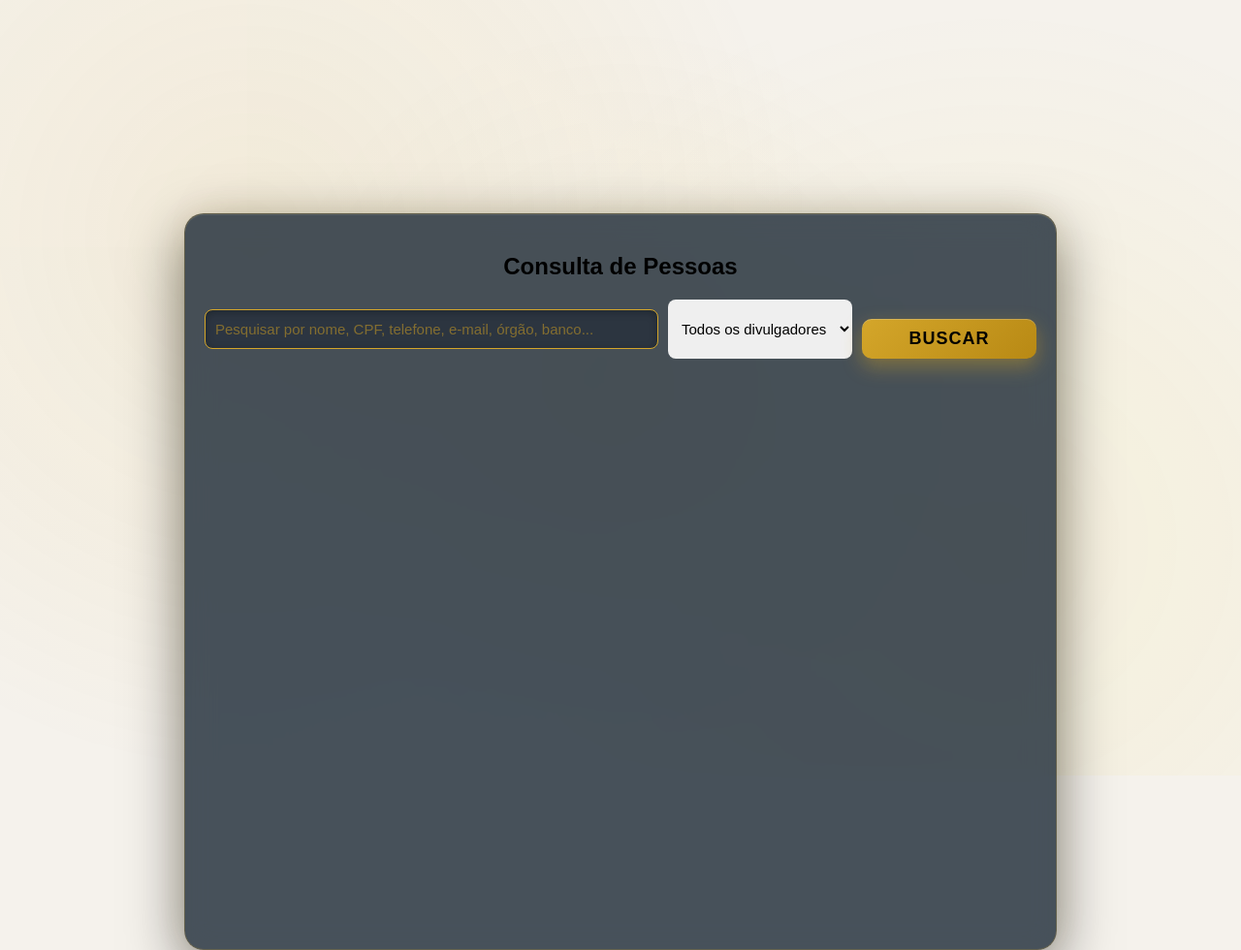
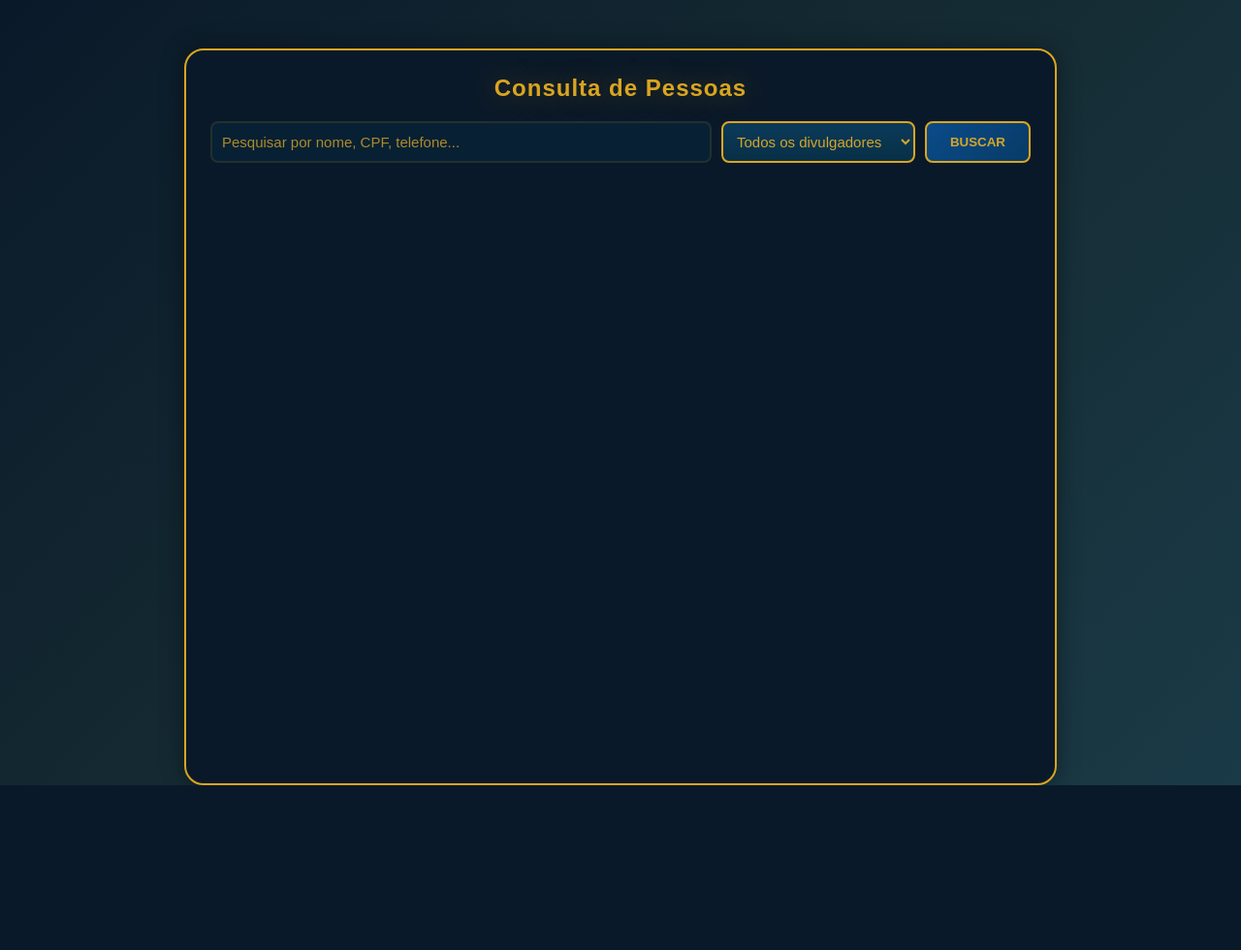
Before and after one commit to projetoautomacaoprime-byte/automacao_do_trampo, a Python web app: template templates/consulta.html in a window 1280 px wide. Shown: the whole page at 97% size. After the commit the page ends 810 px from the top, so only its background shows below. Run offline with Jinja, Linux system fonts and the light colour scheme; the template is opened without the code that fills it: most values are stand-ins (such as "Sample title", 1, 10 or a date in 2020).

Commit message:
Separação do CSS do Html da consulta. Novo CSS

```diff
--- a/static/css/consulta.css
+++ b/static/css/consulta.css
@@ -1,136 +1,182 @@
+* {
+  margin: 0;
+  padding: 0;
+  box-sizing: border-box;
+}
+
 body {
   font-family: Arial, sans-serif;
-  background: #f5f2ec;
+  background: linear-gradient(135deg, #0a1929 0%, #152B33 50%, #1a3a47 100%);
   min-height: 100vh;
-  margin: 0;
-  padding: 0;
   display: flex;
   justify-content: center;
   align-items: flex-start;
 }
 
-.container {
+.page-wrapper {
+  width: 100%;
+  display: flex;
+  justify-content: center;
+  padding-top: 50px;
+}
+
+/* Conteiner */
+.prime-container {
+  background: #0a1929;
+  border-radius: 20px;
   width: 100%;
   max-width: 900px;
   height: 95vh;
   margin: 0 auto;
-  box-sizing: border-box;
-  padding: 20px;
+  box-shadow: 0 0 25px rgba(0,0,0,0.4);
+  border: 2px solid #DAA520; /* borda dourada */
+  backdrop-filter: blur(3px);
+  padding: 25px;
   overflow: hidden;
 }
 
-#clientes-container {
-    max-height: calc(95vh - 220px);
-    overflow-y: auto;
+.prime-container h2 {
+  color: #DAA520;
+  text-align: center;
+  text-shadow: 0 0 30px rgba(218, 165, 32, 0.4);
+  margin-bottom: 20px;
+  letter-spacing: 1px;
 }
 
-#clientes-container::-webkit-scrollbar-thumb {
-    background: #d4a62a;
-    border-radius: 10px;
-}
 /* Caixa de busca */
-.search-box {
-  background: #3e4750;
-  border-radius: 14px;
-  box-shadow: 0 20px 60px rgba(0,0,0,0.25);
-  padding: 25px 20px;
-  text-align: center;
-  margin-bottom: 20px;
-}
-
-.search-box h2 {
-  color: #000;
-  margin-bottom: 15px;
-}
-
-.search-row {
+.search-area {
   display: flex;
   flex-wrap: wrap;
   justify-content: center;
   gap: 10px;
+  margin-bottom: 18px;
 }
 
-.search-row input {
+.search-area input {
+  background: #082033;
+  color: #d4a62a;
   flex: 1;
   min-width: 220px;
   padding: 10px;
   border-radius: 8px;
-  border: 1px solid #d4a62a;
+  border: 2px solid rgba(218,165,32,0.12);
   font-size: 15px;
+  transition: box-shadow 220ms ease, transform 160ms ease;
+}
+.search-area input:focus {
+  outline: none;
+  box-shadow: 0 6px 20px rgba(0,0,0,0.5);
+  transform: translateY(-2px);
 }
 
-.search-row select {
+.search-area input::placeholder {
+  color: #d4a62a;   /* Placeholder dourado */
+  opacity: 0.8;
+}
+
+/* Select: fundo azul e borda dourada conforme pediu */
+.search-area select {
   padding: 10px;
   border-radius: 8px;
-  border: none;
   font-size: 15px;
+  background: linear-gradient(180deg, #0b3a5a 0%, #083047 100%);
+  color: #d4a62a; /* letras douradas internas */
+  border: 2px solid #DAA520; /* borda dourada */
+  min-width: 200px;
 }
 
-.search-row button {
-  background: linear-gradient(135deg, #d4a62a, #b88914);
-  border: none;
+/* Botão Buscar (com animação) */
+.search-btn {
+  background: linear-gradient(135deg, #0a4b8a 0%, #083b66 100%);
+  border: 2px solid #DAA520;
+  color: #d4a62a;
+  transition: transform 160ms ease, box-shadow 160ms ease;
   padding: 10px 24px;
   font-weight: bold;
-  border-radius: 10px;
+  border-radius: 8px;
   cursor: pointer;
-  color: #000;
+}
+.search-btn:hover {
+  transform: translateY(-3px);
+  box-shadow: 0 8px 24px rgba(0,0,0,0.4), 0 0 10px rgba(218,165,32,0.12);
+}
+.search-btn:active {
+  transform: translateY(0);
 }
 
-/* Área de resultados com scroll */
+/* Card de resultado */
+.result-card {
+  background-color: rgba(255,255,255,0.03);
+  border-radius: 12px;
+  border-left: 4px solid #DAA520;
+  width: 95%;
+  margin: 10px auto;
+  padding: 14px;
+  box-shadow: 0 8px 20px rgba(0,0,0,0.15);
+  text-align: left;
+  font-size: 14px;
+  animation: fadeIn 320ms ease both;
+}
+
+/* inputs em edição */
+.edit-input {
+  padding: 6px 8px;
+  border-radius: 6px;
+  border: 1px solid rgba(218,165,32,0.15);
+  background: #071823;
+  color: #d4a62a;
+}
+
+/* botões editar / salvar */
+.btn-editar,
+.btn-salvar {
+  background: linear-gradient(180deg, #05202a, #0b3a5a);
+  color: #d4a62a;
+  border: 2px solid #DAA520;
+  border-radius: 8px;
+  padding: 8px 18px;
+  font-weight: bold;
+  cursor: pointer;
+  transition: transform 140ms ease, box-shadow 140ms ease;
+  margin-right: 8px;
+}
+.btn-editar:hover,
+.btn-salvar:hover {
+  transform: translateY(-2px);
+  box-shadow: 0 6px 18px rgba(0,0,0,0.35);
+}
+
+/* Load more */
+.load-more-btn {
+  display: block;
+  margin: 18px auto;
+  padding: 12px 25px;
+  background: linear-gradient(135deg, #0a4b8a 0%, #083b66 100%);
+  color: #d4a62a;
+  border-radius: 8px;
+  border: 2px solid #DAA520;
+  cursor: pointer;
+  font-size: 15px;
+  font-weight: bold;
+  transition: transform 160ms ease, box-shadow 160ms ease;
+}
+.load-more-btn:hover {
+  transform: translateY(-3px);
+  box-shadow: 0 8px 24px rgba(0,0,0,0.35);
+}
+
+/* container de clientes com scrollbar fina */
 #clientes-container {
+  max-height: 60vh;
+  overflow-y: auto;
   display: flex;
   flex-direction: column;
   gap: 15px;
-  margin-top: 15px;
-  max-height: 65vh;
-  overflow-y: auto;
-  padding-right: 4px;
+  padding-right: 8px;
 }
 
-#clientes-container::-webkit-scrollbar {
-  width: 6px;
+/* animações */
+@keyframes fadeIn {
+  from { opacity: 0; transform: translateY(10px); }
+  to   { opacity: 1; transform: translateY(0); }
 }
-
-#clientes-container::-webkit-scrollbar-thumb {
-  background: #c9a227;
-  border-radius: 10px;
-}
-
-/* Cards */
-.card {
-  background: #ffffff;
-  border-radius: 12px;
-  padding: 14px;
-  box-shadow: 0 8px 20px rgba(0,0,0,0.15);
-  font-size: 14px;
-}
-
-.card p {
-  margin: 3px 0;
-  text-align: center;
-}
-
-.card strong {
-  color: #000;
-}
-
-.btn-editar,
-.btn-salvar {
-  background: #1e40af;
-  color: #fff;
-  border: none;
-  border-radius: 8px;
-  padding: 8px 22px;
-  font-weight: bold;
-  cursor: pointer;
-}
-
-.btn-load {
-  background: #1e40af;
-  color: white;
-  border: none;
-  border-radius: 10px;
-  padding: 10px 20px;
-  cursor: pointer;
-  margin-top: 15px;
-}
--- a/templates/consulta.html
+++ b/templates/consulta.html
@@ -6,165 +6,30 @@
   <meta name="viewport" content="width=device-width, initial-scale=1">
 
   <!-- CSS externo permitido na CSP -->
-  <link rel="stylesheet" href="{{ url_for('static', filename='css/style.css') }}">
-  <style>
-  body {
-    font-family: Arial, sans-serif;
-    background: #f5f2ec;
-    min-height: 100vh;
-    margin: 0;
-    padding: 0;
-    display: flex;
-    justify-content: center;
-    align-items: flex-start;
-  }
+  <link rel="stylesheet" href="{{ url_for('static', filename='css/consulta.css') }}">
 
-  .container {
-    width: 100%;
-    max-width: 900px;
-    height: 95vh;
-    margin: 0 auto;
-    box-sizing: border-box;
-    padding: 20px;
-    overflow: hidden;
-  }
+</head>
+<body>
+  <div class="page-wrapper">
 
-  #clientes-container {
-    max-height: calc(95vh - 220px);
-    overflow-y: auto;
-  }
-
-  #clientes-container::-webkit-scrollbar-thumb {
-    background: #d4a62a;
-    border-radius: 10px;
-  }
-/* Caixa de busca */
-  .search-box {
-    background: #3e4750;
-    border-radius: 14px;
-    box-shadow: 0 20px 60px rgba(0,0,0,0.25);
-    padding: 25px 20px;
-    text-align: center;
-    margin-bottom: 20px;
-  }
-
-  .search-box h2 {
-    color: #000;
-    margin-bottom: 15px;
-  }
-
-  .search-row {
-    display: flex;
-    flex-wrap: wrap;
-    justify-content: center;
-    gap: 10px;
-  }
-
-  .search-row input {
-    flex: 1;
-    min-width: 220px;
-    padding: 10px;
-    border-radius: 8px;
-    border: 1px solid #d4a62a;
-    font-size: 15px;
-  }
-
-  .search-row select {
-    padding: 10px;
-    border-radius: 8px;
-    border: none;
-    font-size: 15px;
-  }
-
-  .search-row button {
-    background: linear-gradient(135deg, #d4a62a, #b88914);
-    border: none;
-    padding: 10px 24px;
-    font-weight: bold;
-    border-radius: 10px;
-    cursor: pointer;
-    color: #000;
-  }
-
-/* Área de resultados com scroll */
-  #clientes-container {
-    display: flex;
-    flex-direction: column;
-    gap: 15px;
-    margin-top: 15px;
-    max-height: 65vh;
-    overflow-y: auto;
-    padding-right: 4px;
-  }
-
-  #clientes-container::-webkit-scrollbar {
-    width: 6px;
-  }
-
-  #clientes-container::-webkit-scrollbar-thumb {
-    background: #c9a227;
-    border-radius: 10px;
-  }
-
-/* Cards */
-  .card {
-    background: #ffffff;
-    border-radius: 12px;
-    padding: 14px;
-    box-shadow: 0 8px 20px rgba(0,0,0,0.15);
-    font-size: 14px;
-  }
-
-  .card p {
-    margin: 3px 0;
-    text-align: center;
-  }
-
-  .card strong {
-    color: #000;
-  }
-
-  .btn-editar, .btn-salvar {
-    background: #1e40af;
-    color: #fff;
-    border: none;
-    border-radius: 8px;
-    padding: 8px 22px;
-    font-weight: bold;
-    cursor: pointer;
-  }
-
-  .btn-load {
-    background: #1e40af;
-    color: white;
-    border: none;
-    border-radius: 10px;
-    padding: 10px 20px;
-    cursor: pointer;
-    margin-top: 15px;
-  }
-
-  </style>
-</head>
-
-<body>
-<div class="container">
+    <div class="prime-container">
       <h2>Consulta de Pessoas</h2>
-
-  <div class="search-row">
-    <input type="text" id="busca_geral" placeholder="Pesquisar por nome, CPF, telefone, e-mail, órgão, banco...">
-
-    <select id="filtro_divulgador">
+      <div class="search-area">
+        <input type="text" placeholder="Pesquisar por nome, CPF, telefone..." class="search-input">
+        <select class="search-select">
           <option value="">Todos os divulgadores</option>
-      <option value="{{ username | e }}">Meus divulgados</option>
+          {% for d in divulgadores %}
+          <option value="{{ d }}">{{ d }}</option>
+          {% endfor %}
         </select>
-
-    <button id="btnPesquisar">Buscar</button>
+        <button class="search-btn">BUSCAR</button>
       </div>
-
-  <div id="clientes-container"></div>
-  <div style="text-align:center;">
-    <button id="btnCarregarMais" class="btn-load" style="display:none;">Carregar mais</button>
+      <div id="resultados">
+        <!-- Onde os clientes aparecerão -->
+        </div>
+        <button id="carregarMais" class="load-more-btn" style="display:none;">
+          Carregar Mais </button>
+        </div>
       </div>
     </div>
 
```
Lines whose indentation alone changed are shown as unchanged.
